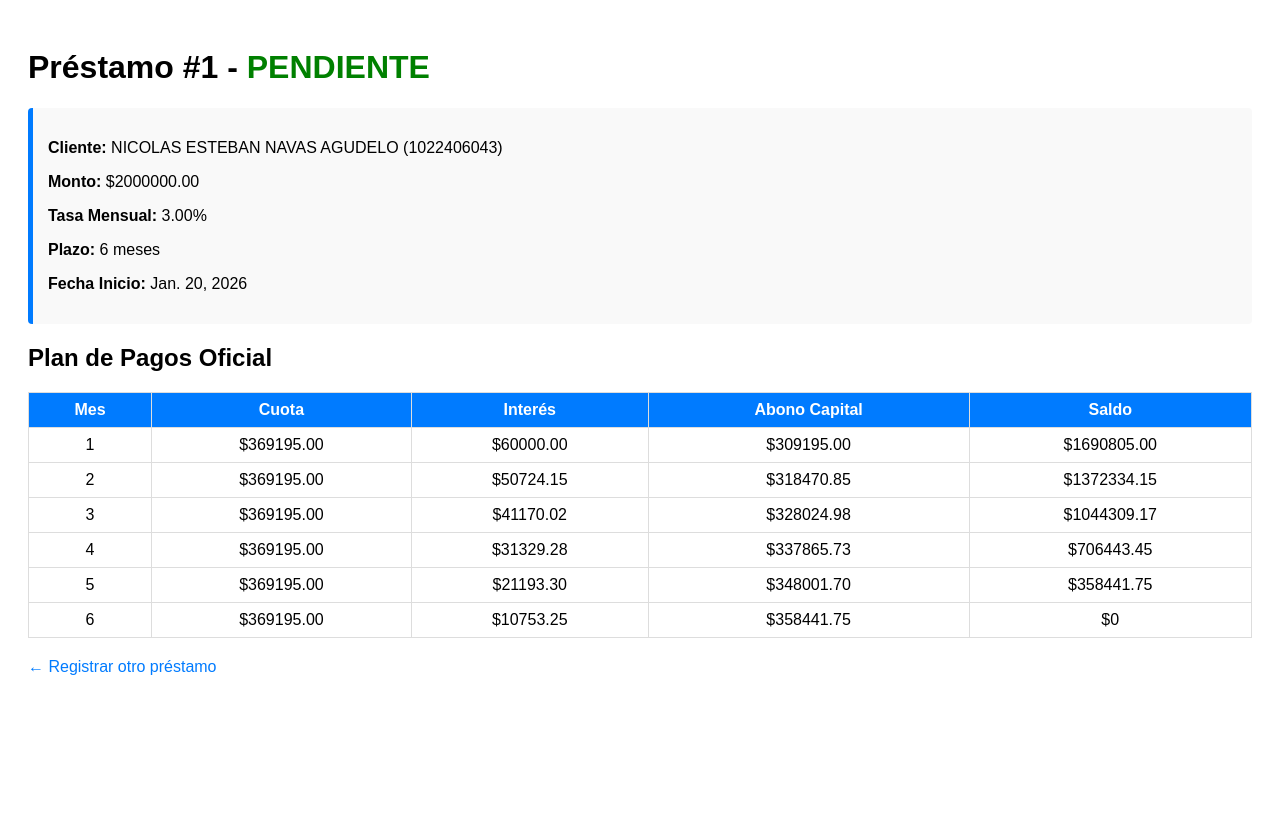
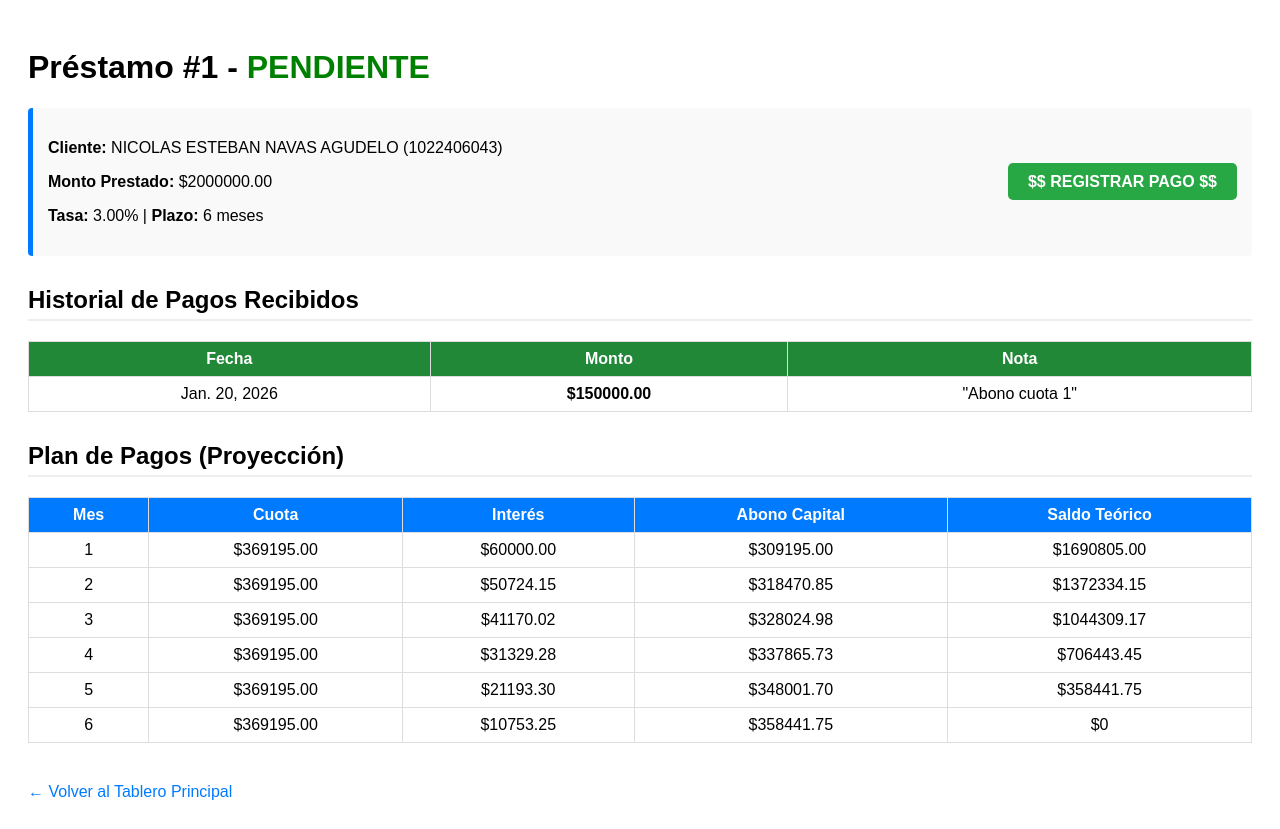
Before and after one commit to NicoNavas26/sistema_creditos, a Django app: page /prestamo/1/ in a window 1280 px wide. Before the commit the page ends 675 px from the top, so only its background shows below. Run offline with Django 5.2, Linux system fonts and the light colour scheme; data comes from the database, SQL or seed files in the repository; both versions use the stored data as it was after the commit.

Commit message:
Implementado modulo de pagos y caja

```diff
--- a/creditos/models.py
+++ b/creditos/models.py
@@ -30,3 +30,13 @@ class Prestamo(models.Model):
 
     def __str__(self):
         return f"Préstamo {self.id} - {self.cliente.nombres} - ${self.monto}"
+
+class Pago(models.Model):
+    prestamo = models.ForeignKey(Prestamo, on_delete=models.CASCADE, related_name='pagos')
+    monto = models.DecimalField(max_digits=12, decimal_places=2)
+    fecha = models.DateField()
+    nota = models.CharField(max_length=200, blank=True, null=True, help_text="Ej: Transferencia Bancolombia")
+    creado_at = models.DateTimeField(auto_now_add=True)
+
+    def __str__(self):
+        return f"Abono ${self.monto} - {self.prestamo}"
--- a/creditos/templates/creditos/detalle_prestamo.html
+++ b/creditos/templates/creditos/detalle_prestamo.html
@@ -5,11 +5,13 @@
     <title>Detalle de Préstamo #{{ prestamo.id }}</title>
     <style>
         body { font-family: sans-serif; padding: 20px; }
-        table { width: 100%; border-collapse: collapse; margin-top: 20px; }
+        table { width: 100%; border-collapse: collapse; margin-top: 10px; margin-bottom: 20px; }
         th, td { border: 1px solid #ddd; padding: 8px; text-align: center; }
         th { background-color: #007bff; color: white; }
-        .ficha { background: #f9f9f9; padding: 15px; border-left: 5px solid #007bff; border-radius: 4px; }
+        .ficha { background: #f9f9f9; padding: 15px; border-left: 5px solid #007bff; border-radius: 4px; display: flex; justify-content: space-between; align-items: center; }
+        .btn-pay { background-color: #28a745; color: white; padding: 10px 20px; text-decoration: none; border-radius: 5px; font-weight: bold; }
         .btn-back { display: inline-block; margin-top: 20px; text-decoration: none; color: #007bff; }
+        h2 { border-bottom: 2px solid #eee; padding-bottom: 5px; margin-top: 30px; }
     </style>
 </head>
 <body>
@@ -17,14 +19,41 @@
     <h1>Préstamo #{{ prestamo.id }} - <span style="color: green;">{{ prestamo.estado }}</span></h1>
 
     <div class="ficha">
-        <p><strong>Cliente:</strong> {{ prestamo.cliente }}</p>
-        <p><strong>Monto:</strong> ${{ prestamo.monto }}</p>
-        <p><strong>Tasa Mensual:</strong> {{ prestamo.tasa_interes }}%</p>
-        <p><strong>Plazo:</strong> {{ prestamo.plazo_meses }} meses</p>
-        <p><strong>Fecha Inicio:</strong> {{ prestamo.fecha_inicio }}</p>
+        <div>
+            <p><strong>Cliente:</strong> {{ prestamo.cliente }}</p>
+            <p><strong>Monto Prestado:</strong> ${{ prestamo.monto }}</p>
+            <p><strong>Tasa:</strong> {{ prestamo.tasa_interes }}% | <strong>Plazo:</strong> {{ prestamo.plazo_meses }} meses</p>
+        </div>
+        <div>
+            <a href="{% url 'registrar_pago' prestamo.id %}" class="btn-pay">$$ REGISTRAR PAGO $$</a>
+        </div>
     </div>
 
-    <h2>Plan de Pagos Oficial</h2>
+    <h2>Historial de Pagos Recibidos</h2>
+    {% if prestamo.pagos.all %}
+        <table>
+            <thead style="background-color: #28a745;">
+                <tr>
+                    <th style="background-color: #218838;">Fecha</th>
+                    <th style="background-color: #218838;">Monto</th>
+                    <th style="background-color: #218838;">Nota</th>
+                </tr>
+            </thead>
+            <tbody>
+                {% for pago in prestamo.pagos.all %}
+                <tr>
+                    <td>{{ pago.fecha }}</td>
+                    <td><strong>${{ pago.monto }}</strong></td>
+                    <td>{{ pago.nota }}</td>
+                </tr>
+                {% endfor %}
+            </tbody>
+        </table>
+    {% else %}
+        <p><em>No se han registrado pagos aún.</em></p>
+    {% endif %}
+
+    <h2>Plan de Pagos (Proyección)</h2>
     <table>
         <thead>
             <tr>
@@ -32,7 +61,7 @@
                 <th>Cuota</th>
                 <th>Interés</th>
                 <th>Abono Capital</th>
-                <th>Saldo</th>
+                <th>Saldo Teórico</th>
             </tr>
         </thead>
         <tbody>
@@ -48,7 +77,7 @@
         </tbody>
     </table>
 
-    <a href="/crear-prestamo/" class="btn-back">← Registrar otro préstamo</a>
+    <a href="/" class="btn-back">← Volver al Tablero Principal</a>
 
 </body>
 </html>
--- a/creditos/urls.py
+++ b/creditos/urls.py
@@ -12,4 +12,7 @@ urlpatterns = [
 
     # NUEVA: Ruta dinámica (el número cambia según el préstamo)
     path('prestamo/<int:prestamo_id>/', views.detalle_prestamo, name='detalle_prestamo'),
+
+    # NUEVA RUTA:
+    path('prestamo/<int:prestamo_id>/pagar/', views.registrar_pago, name='registrar_pago'),
 ]
--- a/creditos/views.py
+++ b/creditos/views.py
@@ -1,7 +1,7 @@
 from django.shortcuts import render, redirect, get_object_or_404
 from .utils import calcular_tabla_amortizacion
 from .models import Prestamo
-from .forms import PrestamoForm
+from .forms import PrestamoForm, PagoForm
 
 def simular_credito(request):
     tabla = []
@@ -67,3 +67,27 @@ def listar_prestamos(request):
     return render(request, 'creditos/lista_prestamos.html', {
         'prestamos': prestamos
     })
+
+def registrar_pago(request, prestamo_id):
+    # Buscamos el préstamo al que le van a abonar
+    prestamo = get_object_or_404(Prestamo, id=prestamo_id)
+
+    if request.method == 'POST':
+        form = PagoForm(request.POST)
+        if form.is_valid():
+            # 1. Preparamos el pago pero no lo guardamos todavía
+            pago = form.save(commit=False)
+            # 2. Le asignamos manualmente el préstamo (vinculación)
+            pago.prestamo = prestamo
+            # 3. Ahora sí guardamos en la Base de Datos
+            pago.save()
+
+            # Volvemos al detalle para ver el pago reflejado
+            return redirect('detalle_prestamo', prestamo_id=prestamo.id)
+    else:
+        form = PagoForm()
+
+    return render(request, 'creditos/registrar_pago.html', {
+        'form': form,
+        'prestamo': prestamo
+    })
```
Also changed, not shown: creditos/forms.py (+11 -1 lines), creditos/templates/creditos/registrar_pago.html (added, +43 -0 lines), creditos/migrations/0002_pago.py (added), db.sqlite3.
